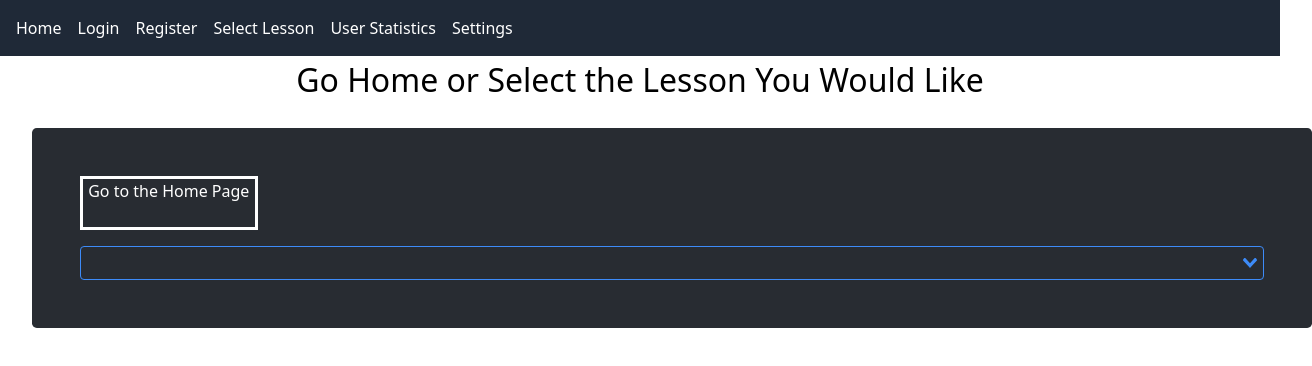
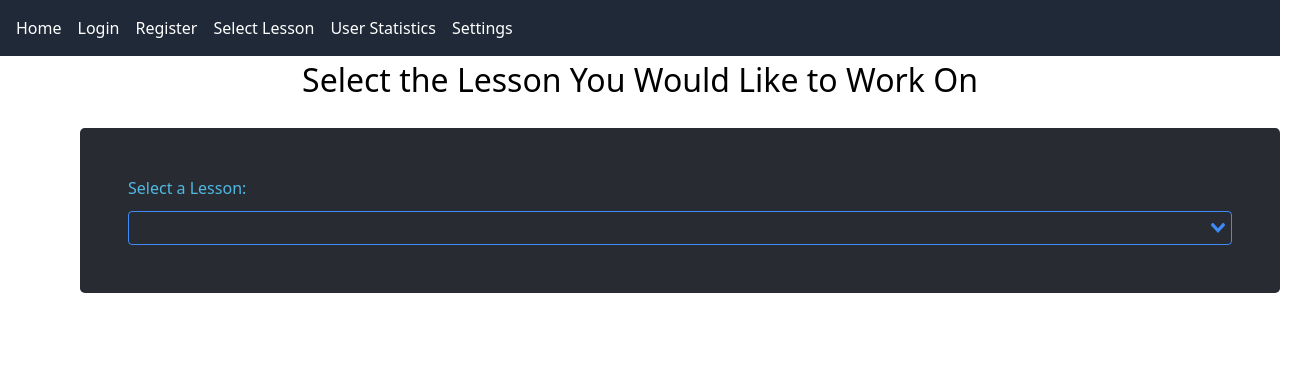
Before and after one commit to auditorylearningproject/instantmorse-frontend, a Vue app in the folder app-frontend/: page /lessonSelect in a window 1280 px wide. Shown: the top 366 px of the page, 1312 px wide, since content can reach past the window. Built offline with nearby package versions, Linux system fonts and the light colour scheme; no server answers.

Commit message:
final css upgrade

```diff
--- a/app-frontend/src/components/LessonSelect.vue
+++ b/app-frontend/src/components/LessonSelect.vue
@@ -1,15 +1,12 @@
 <template>
 <main>
-<header>Go Home or Select the Lesson You Would Like</header><br>
+<header>Select the Lesson You Would Like to Work On</header><br>
 <div class="container">
-    <div style="background: #282c32; color: white;  padding: 3rem; border-radius: 0.3rem">
-        <div class="goHome">
-            <form @submit.prevent='goToHome'>
-                <button class="homePage">Go to the Home Page</button> <br><br>
-            </form>
+    <div style="background: #282c32; color: white;  padding: 3rem; border-radius: 0.3rem; margin-left: 5rem">
+        <div class="lesson">
+            <label class="lessonLettering">Select a Lesson:</label>
         </div>
         <div class="lessonSelect">
-            <!-- <v-select :options="lessons" label="lesson_name" v-model="selectedItem" v-if="selectedItem"></v-select> -->
             <v-select :options="groups" label="groupName" v-model="groupSelected" v-if="groups"></v-select>
             <v-select v-else :options="['Please wait...']"></v-select>
         </div>
@@ -82,14 +79,6 @@
 
     let selectedItemThing = "";
 
-    const goToHome = async () => {
-        console.log("Ladies and Gentlemen, we got him");
-        try {
-            router.push('/');
-        } catch(error) {
-            console.error("Error switching to home page", error);
-        }
-    };
     const fetchData = async () => {
         console.log("Popping open a selection");
         try {
@@ -118,17 +107,14 @@ header {
     text-align: center;
     font-size: xx-large;
 }
-.goHome {
-    border-color: black;
-    border: solid;
-    text-align: center;
-    margin-right: 85%;
-    margin-bottom: 1rem;
+.lessonLettering {
+    color: rgb(79 185 227);
 }
 option.name {
     text-decoration-color: rgb(0, 0, 0);
 }
 div.v-select {
+    margin-top: 1%;
   --vs-controls-color: rgb(61, 139, 248);
   --vs-border-color: rgb(61, 139, 248);
 
@@ -146,13 +132,17 @@ div.v-select {
 }
 .container {
   column-rule: 4px solid rgb(79 185 227);
-  margin-left: 2rem;
 }
 .selectionMade {
     margin-top: 1rem;
-    border-color: black;
+    margin-bottom: 1rem;
     border: solid;
     text-align: center;
+    color: white;
+    border-color: black;
+    border-color: rgb(61, 139, 248);
     max-width: 50rem;
+    margin-right: 85%;
+    border-width: .18rem;
 }
 </style>
```
